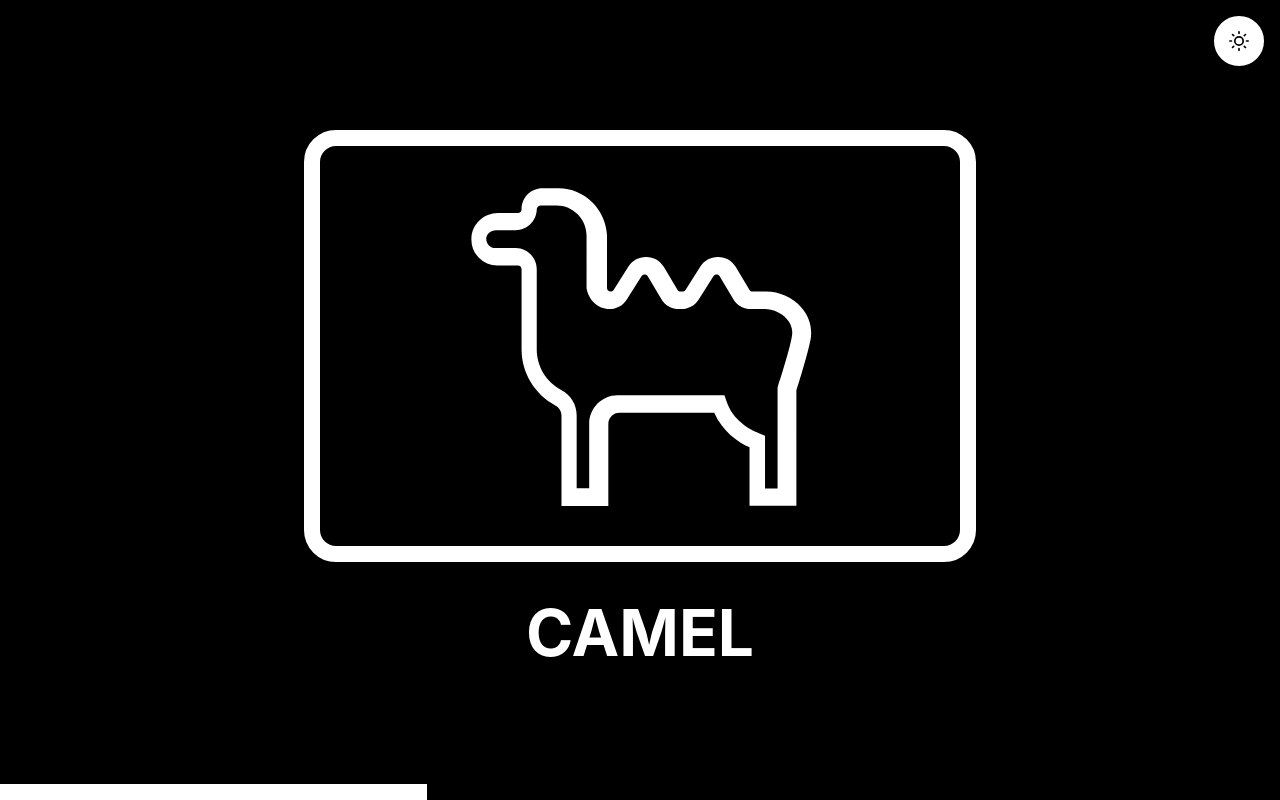
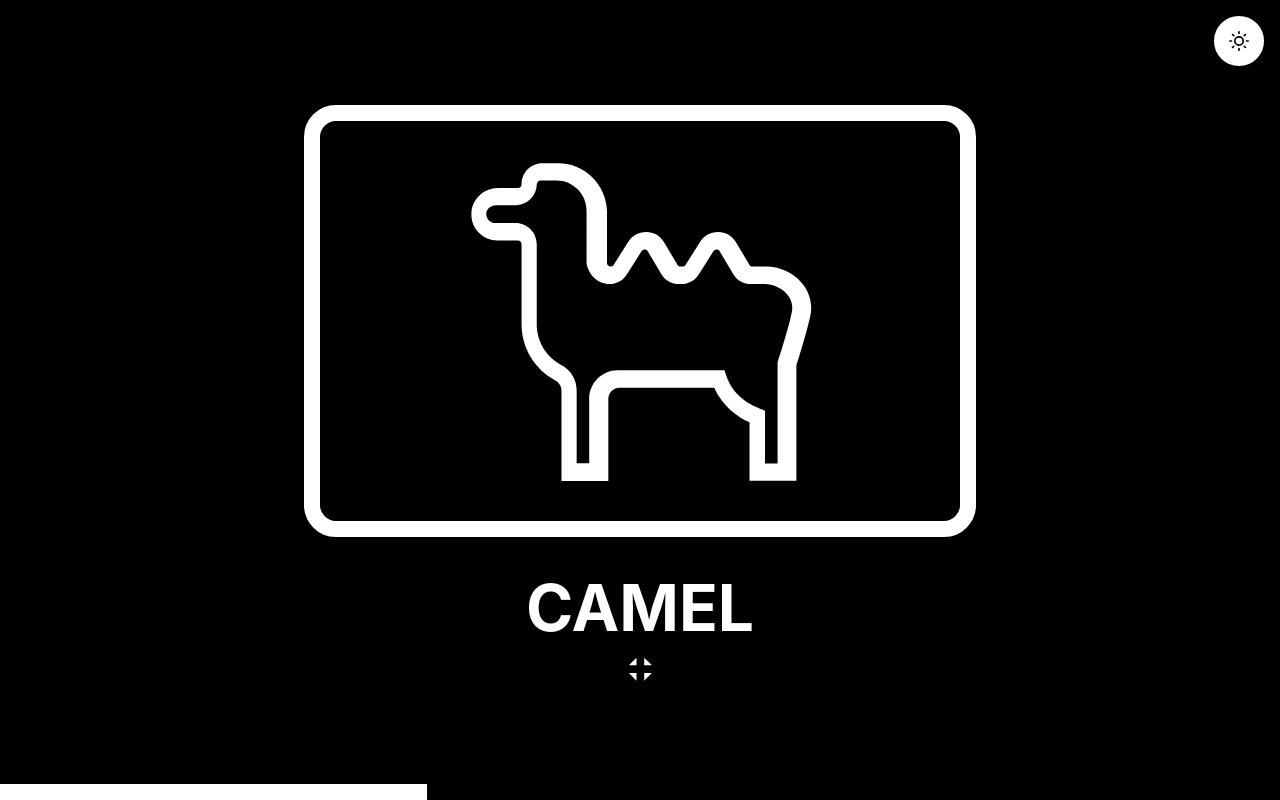
Before and after one commit to silviavecek1/FlashCards, a React (Create React App) app: page / in a window 1280 px wide. Built offline with nearby package versions, Linux system fonts and the light colour scheme.

Commit message:
Fullscreen mode

```diff
--- a/src/App.css
+++ b/src/App.css
@@ -1,5 +1,6 @@
 .App {
   height: 100vh;
+  max-height: -webkit-fill-available;
   display: flex;
   align-items: center;
   justify-content: center;
--- a/src/App.tsx
+++ b/src/App.tsx
@@ -4,6 +4,7 @@ import { useEffect, useMemo, useState } from "react";
 import Switch from "./components/Switch";
 import * as Animals from "./images/animals";
 import Timer from "./components/Timer";
+import Fullscreen from "./components/Fullscreen";
 // import Controls from "./components/Contols";
 
 const Categories = {
@@ -42,6 +43,7 @@ function App() {
       </Card>
       <div className={`name name-${mode}`}>{name}</div>
       {/* <Controls index={index} setIndex={setIndex} mode={mode} /> */}
+      <Fullscreen mode={mode} />
       <Timer key={index} mode={mode} />
     </div>
   );
--- /dev/null
+++ b/src/components/Fullscreen.tsx
@@ -0,0 +1,67 @@
+import React, { useCallback, useEffect, useState } from "react";
+import { FullscreenExit, FullscreenOpen } from "../images/controls";
+import "../styles/Fullscreen.css";
+
+type FullscreenProps = {
+  mode: string;
+};
+
+const Fullscreen = ({ mode }: FullscreenProps) => {
+  const [fullscreen, setFullScreen] = useState(!!document.fullscreenElement);
+
+  const handleFullScreen = useCallback(() => {
+    if (document.fullscreenElement) {
+      console.log("exiting");
+      setFullScreen(false);
+      document.exitFullscreen();
+    } else {
+      console.log("opening");
+      setFullScreen(true);
+      document.body.requestFullscreen();
+    }
+  }, []);
+
+  const handleUserKeyPress = useCallback((event) => {
+    if (event.keyCode === 70) {
+      console.log("f is pressed");
+      handleFullScreen();
+    }
+  }, []);
+
+  useEffect(() => {
+    document.addEventListener("fullscreenchange", handleFullScreen);
+    document.addEventListener("webkitfullscreenchange", handleFullScreen);
+    document.addEventListener("mozfullscreenchange", handleFullScreen);
+    document.addEventListener("MSFullscreenChange", handleFullScreen);
+    return () => {
+      document.removeEventListener("fullscreenchange", handleFullScreen);
+      document.removeEventListener("webkitfullscreenchange", handleFullScreen);
+      document.removeEventListener("mozfullscreenchange", handleFullScreen);
+      document.removeEventListener("MSFullscreenChange", handleFullScreen);
+    };
+  }, [handleFullScreen]);
+
+  useEffect(() => {
+    window.addEventListener("keydown", handleUserKeyPress);
+    return () => {
+      window.removeEventListener("keydown", handleUserKeyPress);
+    };
+  }, [handleUserKeyPress]);
+
+  const fill = mode === "light" ? "black" : "white";
+
+  return (
+    <button
+      className={`fullscreen-${mode} fullscreen`}
+      onClick={handleFullScreen}
+    >
+      {fullscreen ? (
+        <FullscreenOpen fill={fill} />
+      ) : (
+        <FullscreenExit fill={fill} />
+      )}
+    </button>
+  );
+};
+
+export default Fullscreen;
--- /dev/null
+++ b/src/images/controls/FullscreenExit.tsx
@@ -0,0 +1,20 @@
+import * as React from "react";
+import { SVGProps } from "react";
+
+const SvgFullscreenExit = (props: SVGProps<SVGSVGElement>) => (
+  <svg
+    xmlns="http://www.w3.org/2000/svg"
+    fill="currentColor"
+    strokeLinecap="round"
+    strokeLinejoin="round"
+    strokeWidth={2}
+    viewBox="0 0 32 32"
+    height="80%"
+    width="80%"
+    {...props}
+  >
+    <path d="M4 12h8V4m8 0v8h8M4 20h8v8m16-8h-8v8" />
+  </svg>
+);
+
+export default SvgFullscreenExit;
--- /dev/null
+++ b/src/images/controls/FullscreenOpen.tsx
@@ -0,0 +1,18 @@
+import * as React from "react";
+import { SVGProps } from "react";
+
+const SvgFullscreenOpen = (props: SVGProps<SVGSVGElement>) => (
+  <svg
+    xmlns="http://www.w3.org/2000/svg"
+    className="bi bi-fullscreen"
+    viewBox="0 0 16 16"
+    fill="currentColor"
+    height="80%"
+    width="80%"
+    {...props}
+  >
+    <path d="M1.5 1a.5.5 0 0 0-.5.5v4a.5.5 0 0 1-1 0v-4A1.5 1.5 0 0 1 1.5 0h4a.5.5 0 0 1 0 1h-4zM10 .5a.5.5 0 0 1 .5-.5h4A1.5 1.5 0 0 1 16 1.5v4a.5.5 0 0 1-1 0v-4a.5.5 0 0 0-.5-.5h-4a.5.5 0 0 1-.5-.5zM.5 10a.5.5 0 0 1 .5.5v4a.5.5 0 0 0 .5.5h4a.5.5 0 0 1 0 1h-4A1.5 1.5 0 0 1 0 14.5v-4a.5.5 0 0 1 .5-.5zm15 0a.5.5 0 0 1 .5.5v4a1.5 1.5 0 0 1-1.5 1.5h-4a.5.5 0 0 1 0-1h4a.5.5 0 0 0 .5-.5v-4a.5.5 0 0 1 .5-.5z" />
+  </svg>
+);
+
+export default SvgFullscreenOpen;
--- a/src/images/controls/index.tsx
+++ b/src/images/controls/index.tsx
@@ -1,3 +1,5 @@
+export { default as FullscreenExit } from "./FullscreenExit";
+export { default as FullscreenOpen } from "./FullscreenOpen";
 export { default as Next } from "./Next";
 export { default as Pause } from "./Pause";
 export { default as Play } from "./Play";
--- a/src/index.css
+++ b/src/index.css
@@ -11,6 +11,7 @@ html {
   height: 100%;
   width: 100%;
   margin: 0;
+  padding: 0;
 }
 
 code {
--- /dev/null
+++ b/src/styles/Fullscreen.css
@@ -0,0 +1,5 @@
+.fullscreen {
+  background: none;
+  border: none;
+  max-height: 50px;
+}
```
Also changed, not shown: assets/controls/fullscreen-exit.svg (added), assets/controls/fullscreen-open.svg (added).
